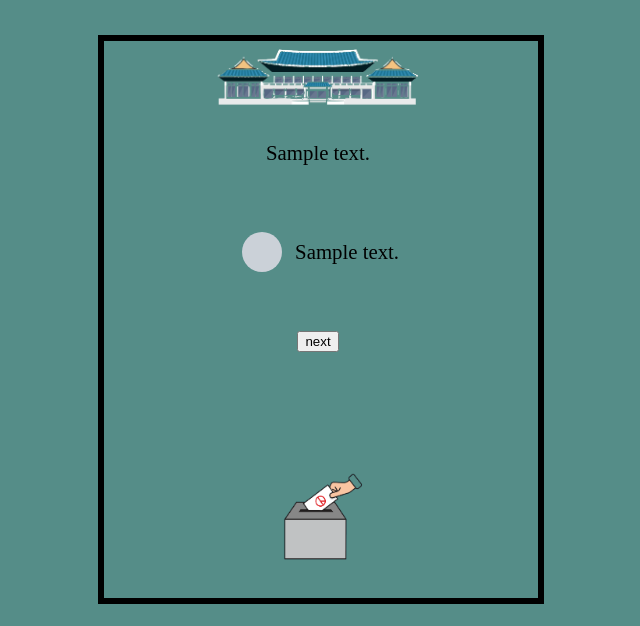
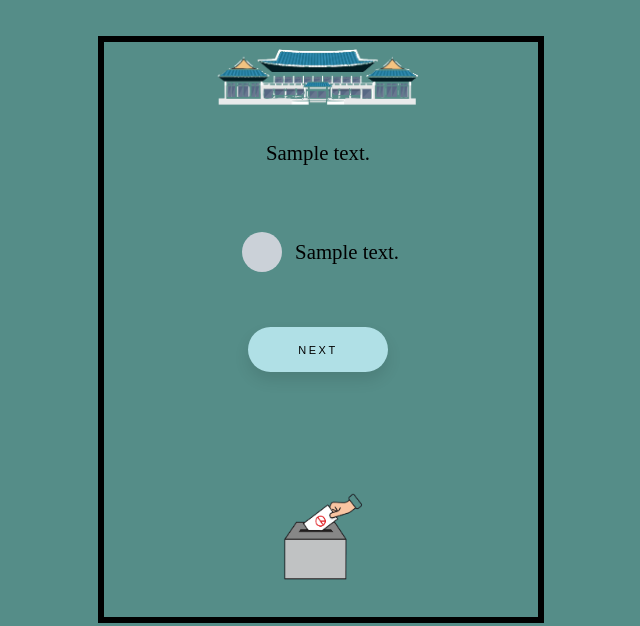
Before and after one commit to 1eejaehyeon/django-who-is-my-president-, a Django app: page /polls/1/ in a window 1280 px wide. Shown: the top 626 px of the page, without its empty margins (322-962 px from the left). Run offline with Django 3.2, Linux system fonts and the light colour scheme; tables that the repository leaves empty hold one stand-in row (values such as "Sample post"); some web fonts are replaced.

Commit message:
Update detail.html

```diff
--- a/polls/templates/polls/detail.html
+++ b/polls/templates/polls/detail.html
@@ -142,7 +142,7 @@ maximum-scale=1.0, minimum-scale=1.0">
                 {% endfor %}
             </div>
             <div style="position:relative; padding-top:5%;"></div>
-            <button class="button">next</button>
+            <button class="next">next</button>
         </form>
 
 
```
